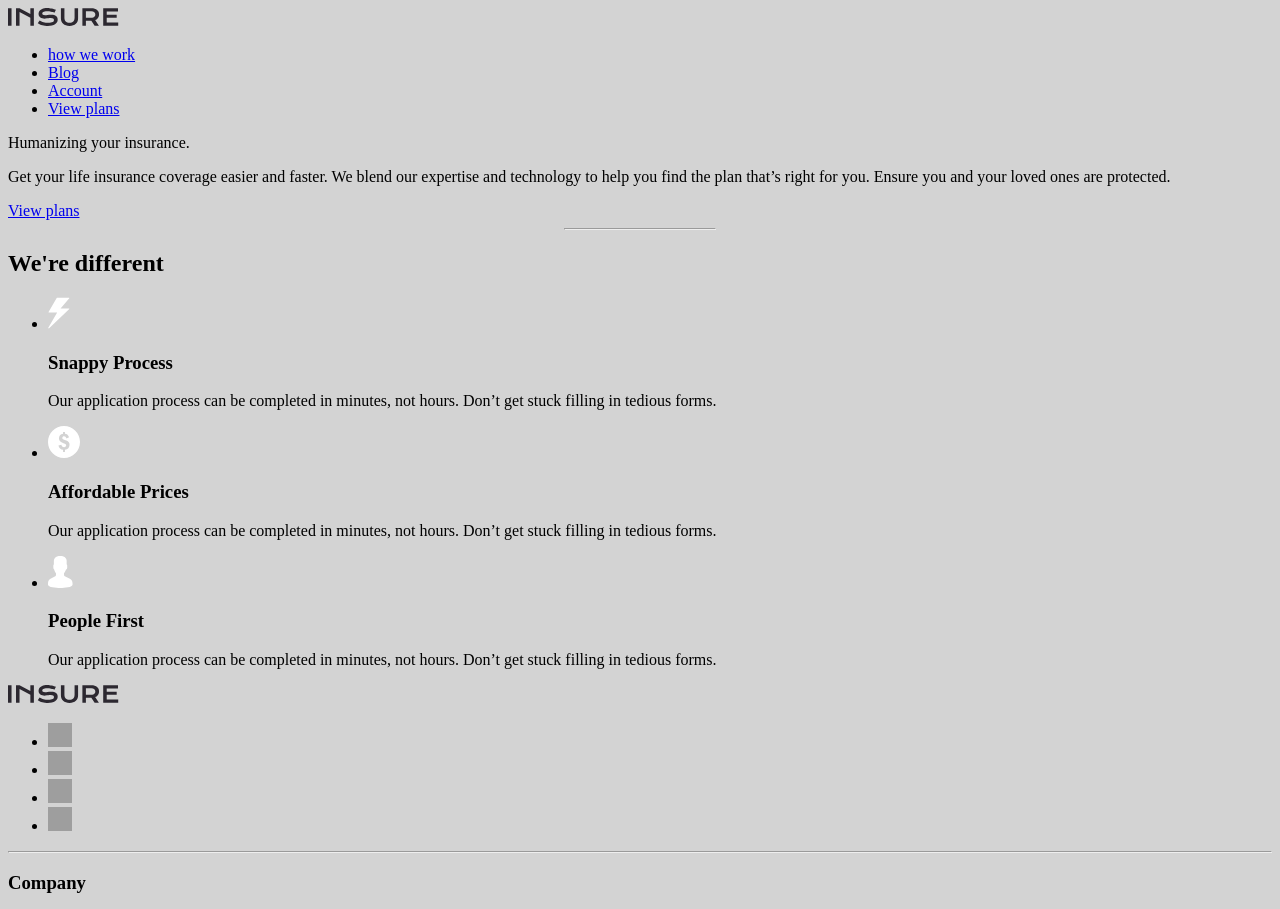
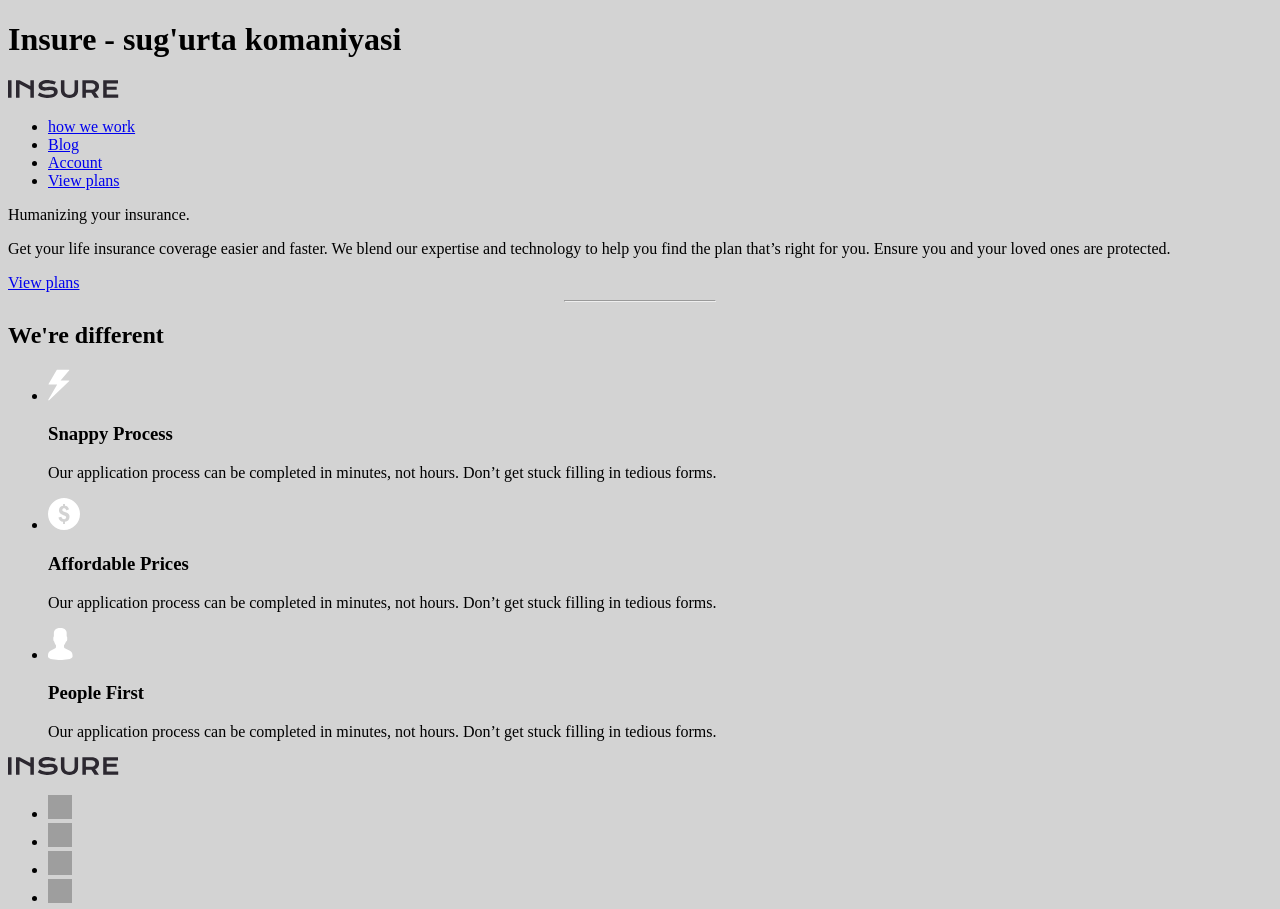
Before and after one commit to aibrohim/insure, a plain HTML site: page index.html in a window 1280 px wide. Shown: the top 909 px of the page. Drawn offline with Linux system fonts and the light colour scheme; grey boxes are pictures that could not be loaded.

Commit message:
added title of index page

```diff
--- a/index.html
+++ b/index.html
@@ -9,6 +9,7 @@
 </head>
 
 <body style="background-color: lightgray;">
+  <h1>Insure - sug'urta komaniyasi</h1>
   <header>
     <img src="images/INSURE.svg" alt="Insure logo" width="111" height="18">
     <nav>
```
